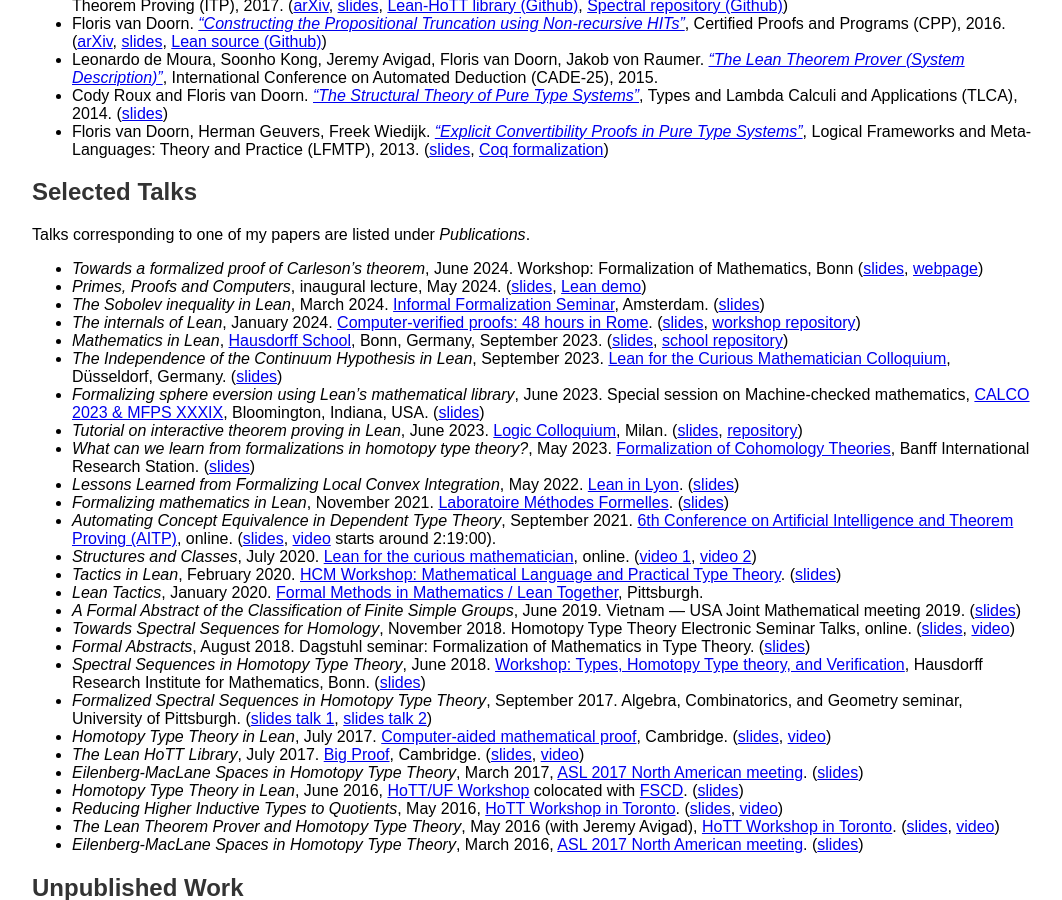
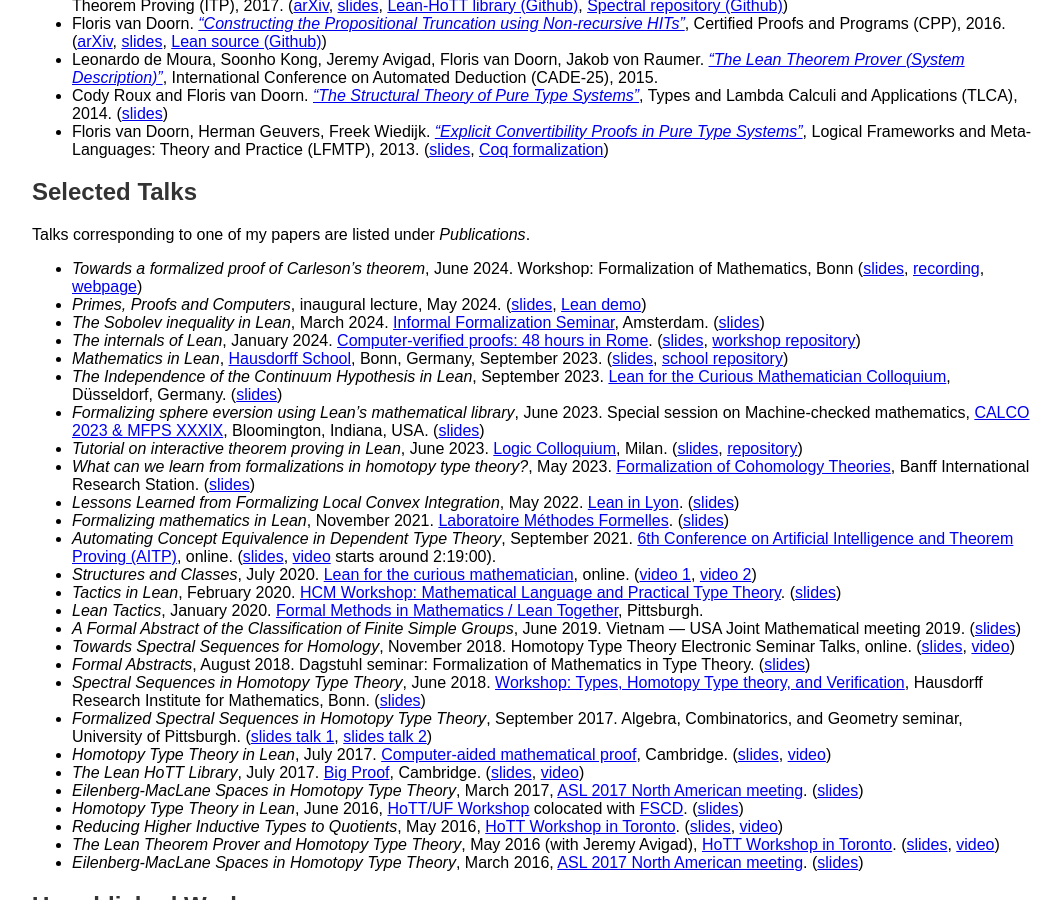
Before and after one commit to fpvandoorn/fpvandoorn.github.io, a Jekyll site: the page built from index.md, in a window 1280 px wide and 900 px high, scrolled down 1351 px. Shown: the whole window, without its empty margins (108-1170 px from the left). Built offline with Jekyll 4.4.1, drawn with Linux system fonts in a browser that asks for light colours; our own code applies the rules of GitHub Pages for plain Markdown files.

Commit message:
add recording to last talk

```diff
--- a/index.md
+++ b/index.md
@@ -77,7 +77,7 @@
 Talks corresponding to one of my papers are listed under *Publications*.
 
 <!-- Future: Hausdorff trimester: Carleson -->
-- *Towards a formalized proof of Carleson’s theorem*, June 2024. Workshop: Formalization of Mathematics, Bonn ([slides](talks/carleson2406.pdf), [webpage](https://florisvandoorn.com/carleson/))
+- *Towards a formalized proof of Carleson’s theorem*, June 2024. Workshop: Formalization of Mathematics, Bonn ([slides](talks/carleson2406.pdf), [recording](https://www.youtube.com/watch?v=PNaOSAPtvv0), [webpage](https://florisvandoorn.com/carleson/))
 - *Primes, Proofs and Computers*, inaugural lecture, May 2024. ([slides](talks/antritt.pdf), [Lean demo](talks/AntrittDemo.lean))
 <!-- - *Instances and Classes*, March 2024. [Lean for the curious mathematician](https://conferences.cirm-math.fr/2970.html), CIRM. -->
 - *The Sobolev inequality in Lean*, March 2024. [Informal Formalization Seminar](https://jcommelin.github.io/informal-formalization-seminar/), Amsterdam. ([slides](talks/Informal2024Sobolev.pdf))
```
Also changed, not shown: 1 other file.
